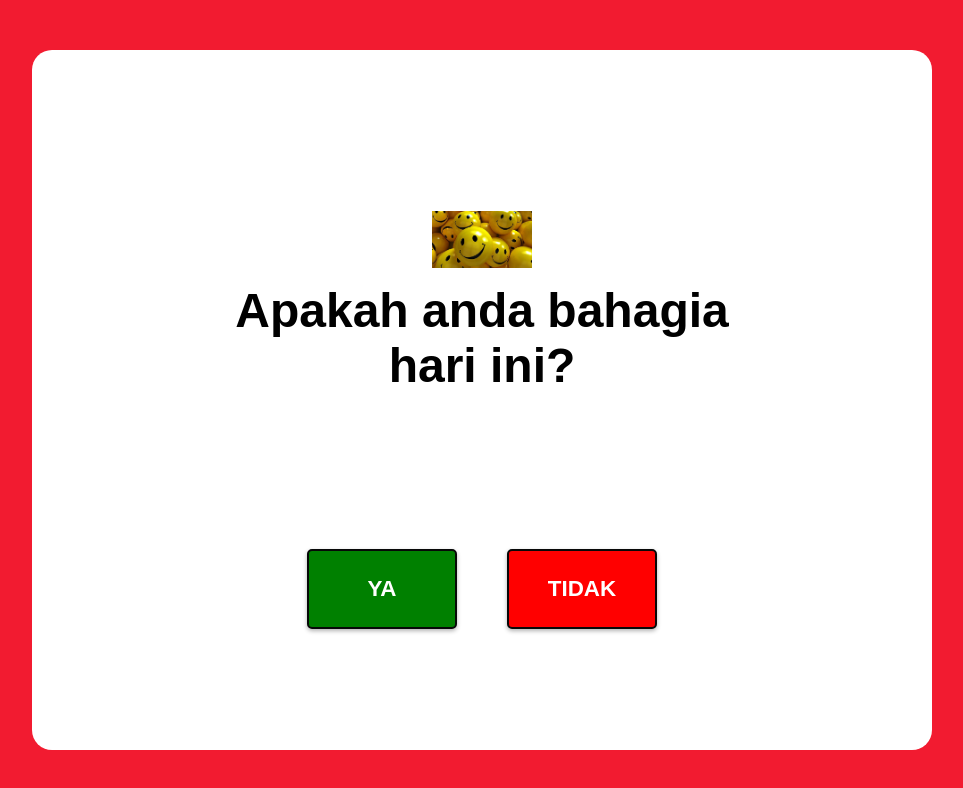
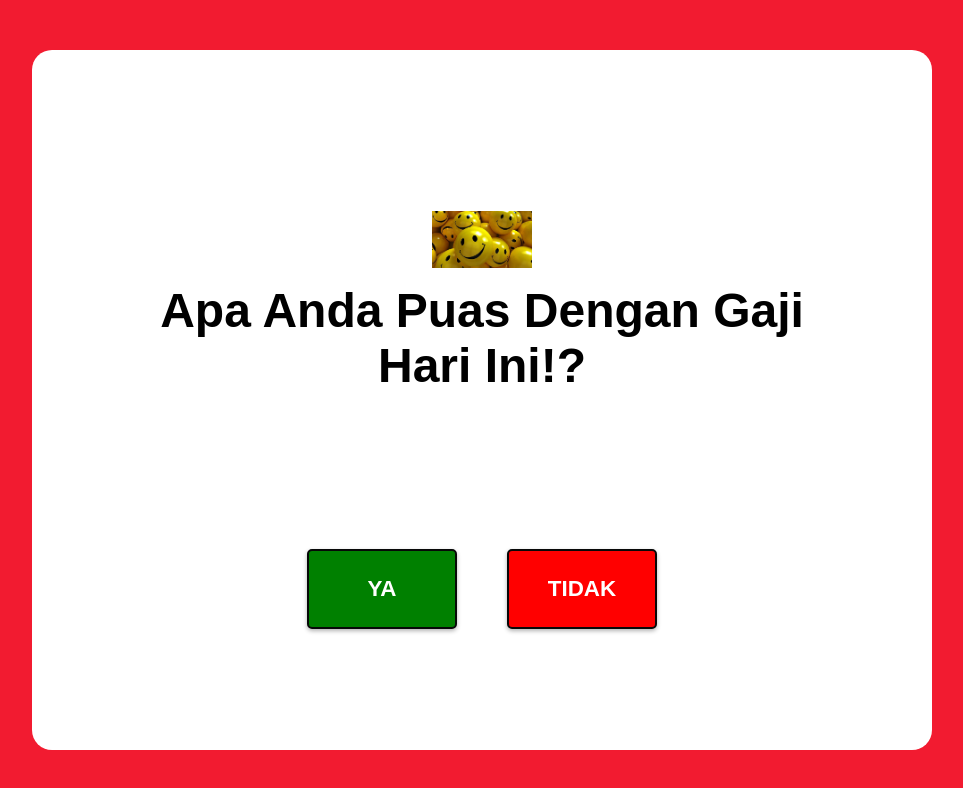
Before and after one commit to sridharaminingbalikpapan-star/sridharamining, a plain HTML site: page index.html in a window 1280 px wide. Shown: the whole page, without its empty margins (158-1121 px from the left). Drawn offline with Linux system fonts and the light colour scheme.

Commit message:
index.html

```diff
--- a/index.html
+++ b/index.html
@@ -14,7 +14,7 @@
 
     <div class="wrapper">
         <img src="Senyum.jpg.jpg" width="100px" />
-        <h2 class="question">Apakah anda bahagia<br>hari ini?</h2><br><br><br><br><br><br><br>
+        <h2 class="question">Apa Anda Puas Dengan Gaji<br>Hari Ini!?</h2><br><br><br><br><br><br><br>
         <div class="btn-group">
             <button class="yes-btn">YA</button>
             <button class="no-btn">TIDAK</button>
@@ -24,4 +24,5 @@
     <script src="script.js"></script>
 </body>
 
+
 </html>
```
